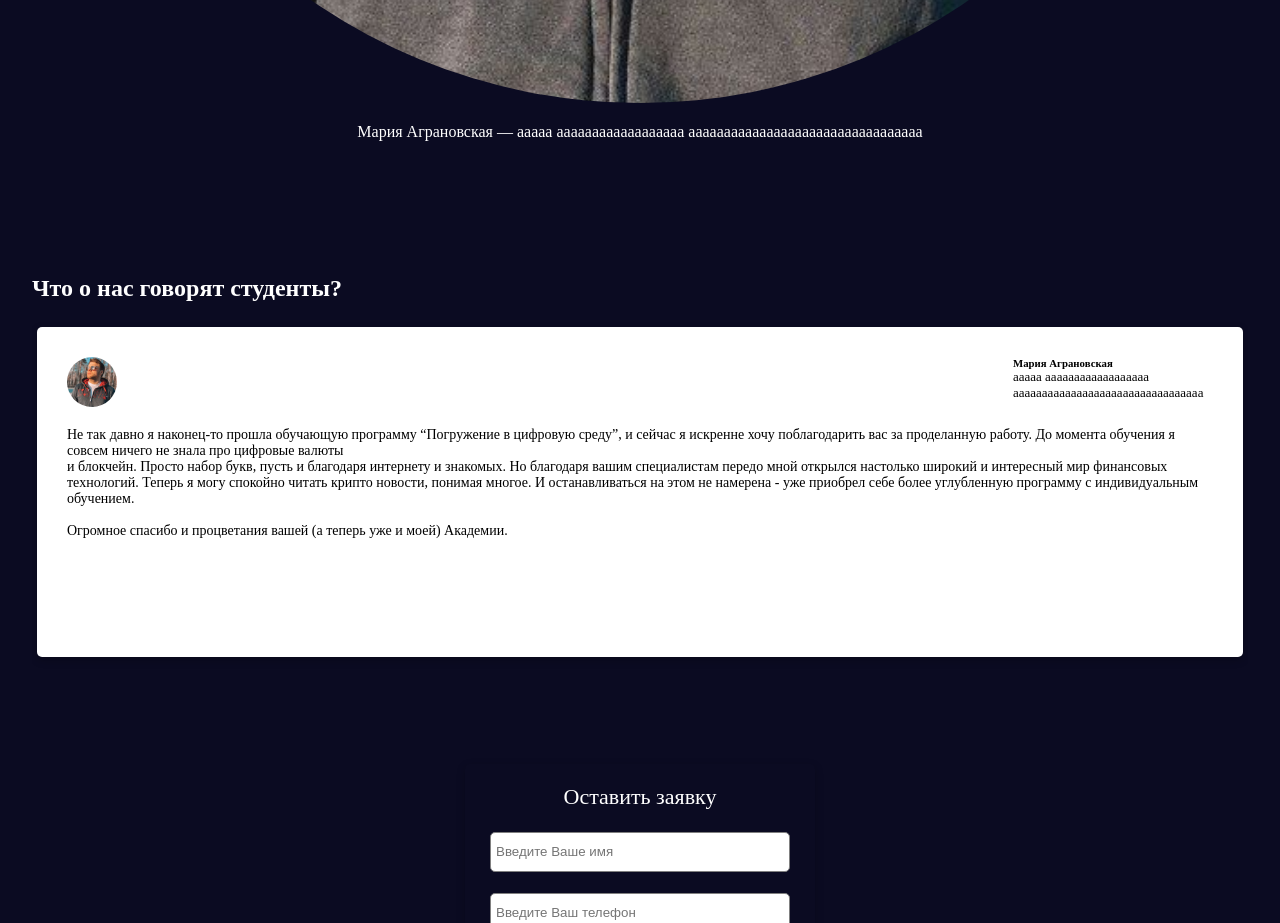
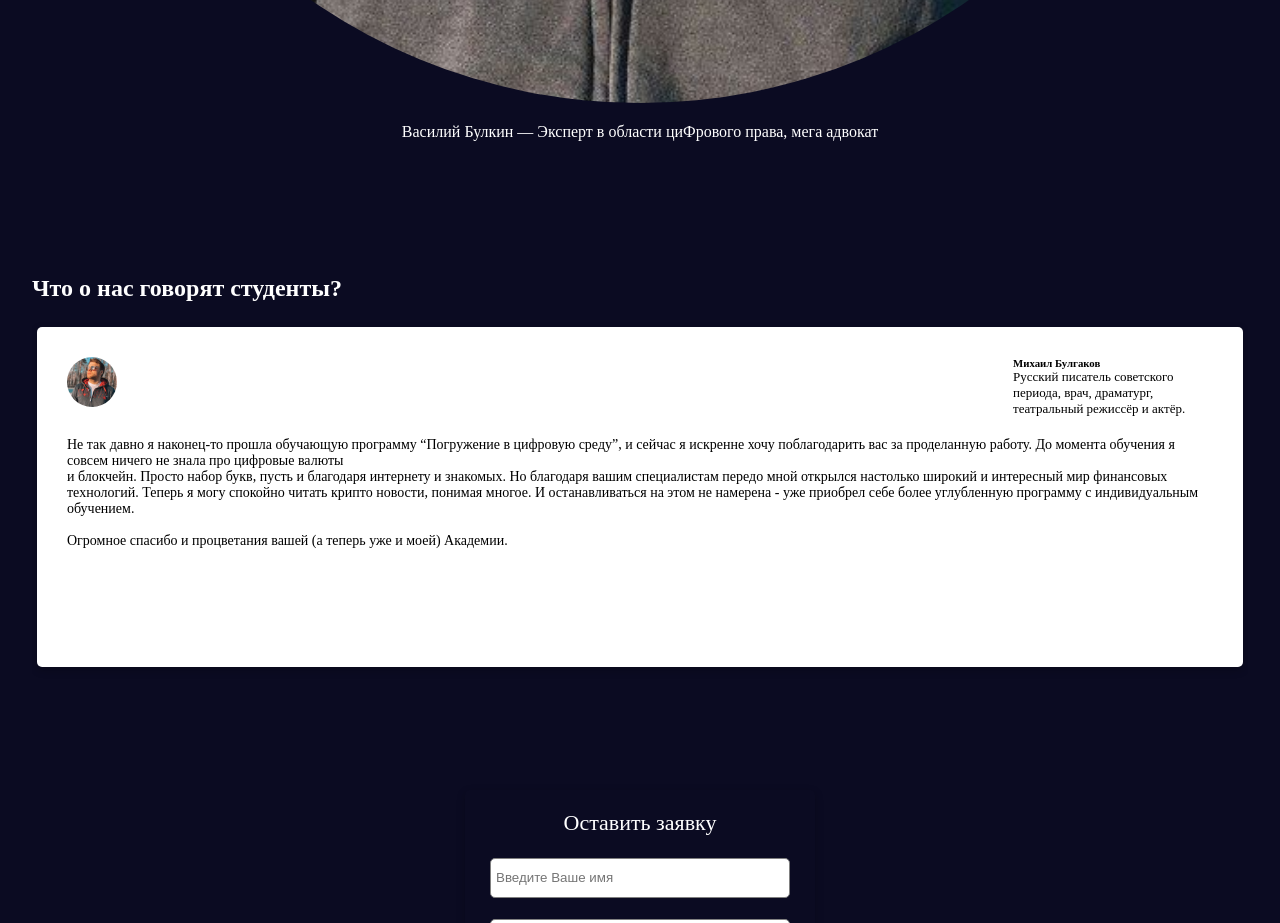
Before and after one commit to pirateDev1/new, a React (Create React App) app: page / in a window 1280 px wide. Shown: the part 3020-3943 px from the top of the page. Built offline with nearby package versions, Linux system fonts and the light colour scheme.

Commit message:
add content

```diff
--- a/src/modules/reviews/components/ReviewsSwiper/data.js
+++ b/src/modules/reviews/components/ReviewsSwiper/data.js
@@ -4,17 +4,17 @@ export const reviewsData = [
     {
         id: 1,
         img: review1,
-        name: "Мария Аграновская",
+        name: "Михаил Булгаков",
         description:
-            "aaaaa aaaaaaaaaaaaaaaaaa aaaaaaaaaaaaaaaaaaaaaaaaaaaaaaaaa",
+            "Русский писатель советского периода, врач, драматург, театральный режиссёр и актёр.",
         review: `Не так давно я наконец-то прошла обучающую программу “Погружение в цифровую среду”, и сейчас я искренне хочу поблагодарить вас за проделанную работу. До момента обучения я совсем ничего не знала про цифровые валюты
 и блокчейн. Просто набор букв, пусть и благодаря интернету и знакомых. Но благодаря вашим специалистам передо мной открылся настолько широкий и интересный мир финансовых технологий. Теперь я могу спокойно читать крипто новости, понимая многое. И останавливаться на этом не намерена - уже приобрел себе более углубленную программу с индивидуальным обучением.\n\nОгромное спасибо и процветания вашей (а теперь уже и моей) Академии.`,
     },
     {
         id: 2,
         img: review2,
-        name: "Мария Аграновская",
-        description: "aaaaaaaaaaaaaaaaaaaaaaaaaaaaaaaaaaaaaaaaaaaaaaaaaaaaaaaa",
+        name: "Фёдор Достое́вский",
+        description: "Русский писатель, мыслитель, философ и публицист",
         review: `Спасибо абсолютно каждому, кто причастен к созданию и функционированию Цифровой Академии Будущего!\n
 Лично для меня, вы - номер 1 в сфере образования. Полностью расписывать  все свои эмоции во время и после обучения не буду, но уверяю - они исключительно положительные. \n
 Квалифицированные спикеры, большой объем действительно ПОЛЕЗНЫХ знаний и трепетное отношение к каждому ученику - вот те принципы, которыми руководствуется ЦАБ! `,
@@ -22,16 +22,18 @@ export const reviewsData = [
     {
         id: 3,
         img: review3,
-        name: "Мария Аграновская",
-        description: "aaaaaaaaaaaaaaaaaaaaaaaaaaaaaaaaaaaaaaaaaaaaaaaaaaaaaaaa",
+        name: "Пётр Чайко́вский",
+        description:
+            "Русский композитор, педагог, дирижёр и музыкальный критик.",
         review: `Моя образовательная программа пусть еще и не закончилась, но у меня уже сформировалось мнение касательно работы Академии.\n
 Я, как и многие студенты, довольна всем! В ЦАБ я приходила абсолютным новичком (если нельзя сказать хуже), но уже сейчас, по прошествию нескольких месяцев, я с уверенностью могу сказать, что не ошиблась выбрав именно их.`,
     },
     {
         id: 4,
         img: review4,
-        name: "Мария Аграновская",
-        description: "aaaaaaaaaaaaaaaaaaaaaaaaaaaaaaaaaaaaaaaaaaaaaaaaaaaaaaaa",
+        name: "Анто́н Че́хов",
+        description:
+            "Русский писатель, прозаик, драматург, публицист, врач, общественный деятель в сфере благотворительности.",
         review: `Моя образовательная программа пусть еще и не закончилась, но у меня уже сформировалось мнение касательно работы Академии.\n
 Я, как и многие студенты, довольна всем! В ЦАБ я приходила абсолютным новичком (если нельзя сказать хуже), но уже сейчас, по прошествию нескольких месяцев, я с уверенностью могу сказать, что не ошиблась выбрав именно их.`,
     },
--- a/src/modules/staff/components/StaffSwiper/data.js
+++ b/src/modules/staff/components/StaffSwiper/data.js
@@ -4,26 +4,28 @@ export const staffData = [
     {
         id: 1,
         img: staff1,
-        name: "Мария Аграновская",
-        description:
-            "aaaaa aaaaaaaaaaaaaaaaaa aaaaaaaaaaaaaaaaaaaaaaaaaaaaaaaaa",
+        name: "Василий Булкин",
+        description: "Эксперт в области циФрового права, мега адвокат",
     },
     {
         id: 2,
         img: staff2,
-        name: "Мария Аграновская",
-        description: "aaaaaaaaaaaaaaaaaaaaaaaaaaaaaaaaaaaaaaaaaaaaaaaaaaaaaaaa",
+        name: "Семён Семёныч",
+        description:
+            "Вице-президент российской ассоциации криптоэкономики, искусственного интеллекта и блокчейна.",
     },
     {
         id: 3,
         img: staff3,
-        name: "Мария Аграновская",
-        description: "aaaaaaaaaaaaaaaaaaaaaaaaaaaaaaaaaaaaaaaaaaaaaaaaaaaaaaaa",
+        name: "Игнат Малевич",
+        description:
+            "Эксперт в области инвесиций и торговли на рынке криптовалют, лучший трейдер 2019",
     },
     {
         id: 4,
         img: staff4,
-        name: "Мария Аграновская",
-        description: "aaaaaaaaaaaaaaaaaaaaaaaaaaaaaaaaaaaaaaaaaaaaaaaaaaaaaaaa",
+        name: "Максим Темченко",
+        description:
+            "Опытный траблшутер, создатель первой в СНГ компании по выкупу долго страховых фирм, разработчик NFT-игр",
     },
 ]
```
